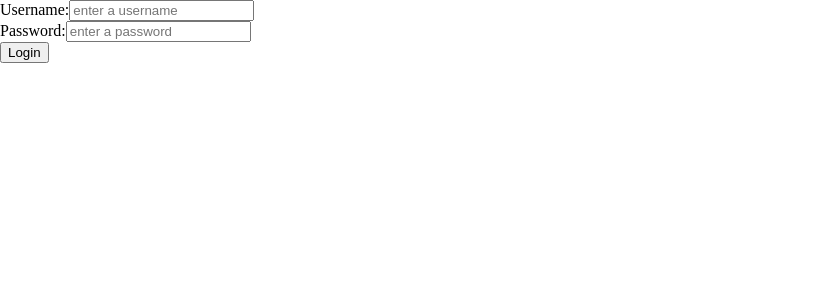
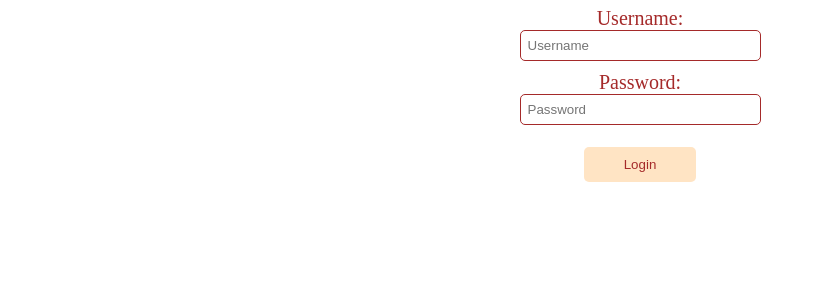
Before and after one commit to vardanyanmary/first-react-app, a React (Create React App) app: page / in a window 1280 px wide. Shown: the top 300 px of the page, without its empty margins (0-824 px from the left). Built offline with nearby package versions, Linux system fonts and the light colour scheme.

Commit message:
not the latest version of the code -> login with local storage in react

```diff
--- a/src/App.tsx
+++ b/src/App.tsx
@@ -16,8 +16,7 @@ const App = () => {
           <Route path="/HeaderToFooter" element={<AllInOne />} />
           <Route path="/todo" element={<ToDo />} />
           <Route path="/*" element={<NotFound />} />
-		  {/* {userLogged ? (
-              <Route path={"/all"} element={<AllInOne />} />
+		  {/* {userLogged ? (<Route path={"/all"} element={<AllInOne />} />
             ) : (<Route path={"/main"} element={<MainPage />} /> )} */}
         </>
       </Routes>
--- a/src/Components/Content/Content.tsx
+++ b/src/Components/Content/Content.tsx
@@ -1,6 +1,6 @@
 import { FC, useRef, useState} from "react";
 import Users from "../Users/Users";
-import "./Content.css";
+import "./Content.scss";
 
 export interface ContentProps {
   content: string;
@@ -59,37 +59,21 @@ const Content: FC<ContentProps> = ({ content }) => {
           </label>
           <label>
             Ref :
-            <input
-                ref={ref}
-                type="ref"
-                name="ref"
-                />
+            <input  ref={ref}  type="ref"  name="ref"  />
           </label>
           {/* <p>{value}</p> */}
           <label>
             Password :
-            <input
-                type="password"
-                name="password" />
+            <input  type="password"  name="password" />
           </label>
 
-          <button
-            type="submit" // onClick = {handleClick}
-          > Login </button>
-
+          <button type="submit" > Login </button>
           <button type="reset"> Reset </button>
-
           <button type="button"> Button </button>
-
-          <button
-            type='button'
-            onClick={() => setHiddenUsers((prev) => !prev)}
-          >
-              Hide users
-				  </button>
+          {/* <button  type='button'  onClick={() => setHiddenUsers((prev) => !prev)} > Hide users </button> */}
 
         </form>
- 			 {<Users isHiddenUsers = {isHiddenUsers} />}
+ 		{<Users isHiddenUsers = {isHiddenUsers} />}
 
       </main>
     </>
--- a/src/Components/Footer/Footer.tsx
+++ b/src/Components/Footer/Footer.tsx
@@ -1,5 +1,5 @@
 import { FC , useState} from "react";
-import "./Footer.css";
+import "./Footer.scss";
 
 interface FooterProps {
   footer: string;
--- a/src/Components/Header/Header.tsx
+++ b/src/Components/Header/Header.tsx
@@ -1,5 +1,5 @@
 import { FC, useState } from "react";
-import "./Header.css";
+import "./Header.scss";
 
 interface HeaderProps {
   textsTitle: string;
--- a/src/Components/ToDo/ToDo.tsx
+++ b/src/Components/ToDo/ToDo.tsx
@@ -1,6 +1,6 @@
 import { useEffect, useState } from 'react';
 import ToDoItem from './ToDoItem/ToDoItem';
-import './ToDo.css';
+import './ToDo.scss';
 
 export interface IToDoItem {
 	id: number;
--- /dev/null
+++ b/src/pages/MainPage/MainPage.scss
@@ -0,0 +1,39 @@
+.userLogin {
+    form {
+        display: flex;
+        flex-direction: column;
+        grid-row-gap: 10px;
+        margin: 0 auto;
+        width: 450px;
+        text-align: center;
+        margin-top: 7px;
+        color: brown;
+        font-size: 20px;
+
+        input {
+            width: 50%;
+            padding: 7px;
+            border-radius: 5px;
+            border: 1px solid brown;
+            margin: 0 auto;
+        }
+
+        button {
+            display: flex;
+            padding: 10px;
+            border: none;
+            border-radius: 5px;
+            background-color: bisque;
+            color: brown;
+            margin: 0 auto;
+            margin-top: 12px;
+            width: 25%;
+            justify-content: center;
+        }
+
+        button:hover {
+            background-color: brown;
+            color: bisque;
+        }
+    }
+}
--- a/src/pages/MainPage/MainPage.tsx
+++ b/src/pages/MainPage/MainPage.tsx
@@ -1,112 +1,92 @@
 import { useState, useEffect } from "react";
-import axios from "axios";
+import "./MainPage.scss";
+
+interface UserPas {
+  username: string;
+  password: string;
+}
 
 const MainPage = () => {
-  const [username, setUsername] = useState("");
-  const [password, setPassword] = useState("");
-  const [user, setUser] = useState();
+  const SECRET_KEY = "SECRET_KEY";
+  const [remembered, setRemembered] = useState(false);
+  const [formData, setFormData] = useState<UserPas>({
+    username: "",
+    password: "",
+  });
+
+  const handleChange = (e: React.ChangeEvent<HTMLInputElement>) => {
+    setFormData({
+      ...formData,
+      [e.target.name]: e.target.value,
+    });
+  };
+
+  const handleSubmit = () => {
+    if (remembered) {
+      localStorage.setItem(SECRET_KEY, JSON.stringify(formData));
+    }
+  };
 
   useEffect(() => {
-    const loggedIn = localStorage.getItem('user');
-    if (loggedIn) {
-      const foundUser = JSON.parse(loggedIn);
-      setUser(foundUser);
+    const storedData = localStorage.getItem(SECRET_KEY);
+    if (storedData) {
+      setRemembered(true);
+      setFormData(storedData);
     }
   }, []);
 
 
-  const handleSubmit = async (e:any) => {
-    e.preventDefault();
-    const user = { username, password };
-    const response = await axios.post( "http://blogservice.herokuapp.com/api/login", user );
-    setUser(response.data);
-    localStorage.setItem("user", JSON.stringify(response.data));
-
-    if (user) {
-      return (<p>{user.username} is loggged in </p>);
-    }
-  };
-
   return (
-    <div>
+    <div className="userLogin">
       <form onSubmit={handleSubmit}>
-        <label htmlFor="username">
-          Username:
+          <label>
+          <p>Username:</p>
           <input
             type="text"
-            value={username}
-            placeholder="enter a username"
-            onChange={(e) => setUsername(e.target.value)}
+            placeholder="Username"
+            onChange={handleChange}
+            name="username"
+            value={formData.username}
+            />
+        </label>
+        <label>
+          <p>Password:</p>
+          <input
+            type="password"
+            placeholder="Password"
+            onChange={handleChange}
+            name="password"
+            value={formData.password}
           />
         </label>
-        <div>
-          <label htmlFor="password">
-            Password:
-            <input
-              type="password"
-              value={password}
-              placeholder="enter a password"
-              onChange={(e) => setPassword(e.target.value)}
-            />
-          </label>
-        </div>
         <button type="submit">Login</button>
       </form>
     </div>
   );
 };
+
 export default MainPage;
 
+//   const [username, setUsername] = useState("");
+//   const [password, setPassword] = useState("");
+//   const [user, setUser] = useState();
 
+//   useEffect(() => {
+//     const loggedIn = localStorage.getItem('user');
+//     if (loggedIn) {
+//       const foundUser = JSON.parse(loggedIn);
+//       setUser(foundUser);
+//     }
+//   }, []);
 
+//   const handleSubmit = async (e:any) => {
+//     e.preventDefault();
+//     const user = { username, password };
+//     const response = await axios.post( "http://blogservice.herokuapp.com/api/login", {username,password} );
+//     setUser(response.data);
+//     localStorage.setItem("user", JSON.stringify(response.data));
 
-// {const userName = document.getElementById("userName");
-// const password = document.getElementById("password");
-
-// let obj: User = {
-//   userName: "",
-//   password: "",
-// };
-
-// const changeObjectValues = (e: Event): void => {
-//   const target = e.target as Element;
-//   obj = { ...obj, [target.id]: (target as unknown as { value: string }).value };
-//   console.log(`${JSON.stringify(obj)}`);
-// };
-
-// userName?.addEventListener("change", changeObjectValues);
-// password?.addEventListener("change", changeObjectValues);
-
-// const submit = document.getElementById("submit");
-// const stringify = JSON.stringify(obj);
-
-// const userPas = async (obj: User): Promise<string> => {
-//     return new Promise<string>((resolve, reject) => {
-//       if (obj) {
-//         resolve(JSON.stringify(obj));
-//       } else {
-//         reject(Error("It doesn't work!"));
-//       }
-//     });
-
-//   try {
-//     return JSON.stringify(obj);
-//   } catch {
-//     throw new Error('oops !!')
-//     // return "It doesn't work!";
-//   }
-
-//   // return ''
-// };
-
-// const clickToSubmit = async () => {
-//   try {
-//     const res = await userPas(obj);
-//     const parsed = JSON.parse(res) as typeof obj;
-//     console.log(parsed);
-//   } catch (error) {
-//     console.log(error, "error");
-//   }
-// };
-
-// submit?.addEventListener("click", clickToSubmit);}
+//     if (user) {
+//       return (<p>{user.username} is loggged in </p>);
+//     }
+//   };
```
Also changed, not shown: src/Components/Content/Content.scss (renamed from src/Components/Content/Content.css), src/Components/Footer/Footer.scss (renamed from src/Components/Footer/Footer.css), src/Components/Header/Header.scss (renamed from src/Components/Header/Header.css), src/Components/ToDo/ToDo.scss (renamed from src/Components/ToDo/ToDo.css).
